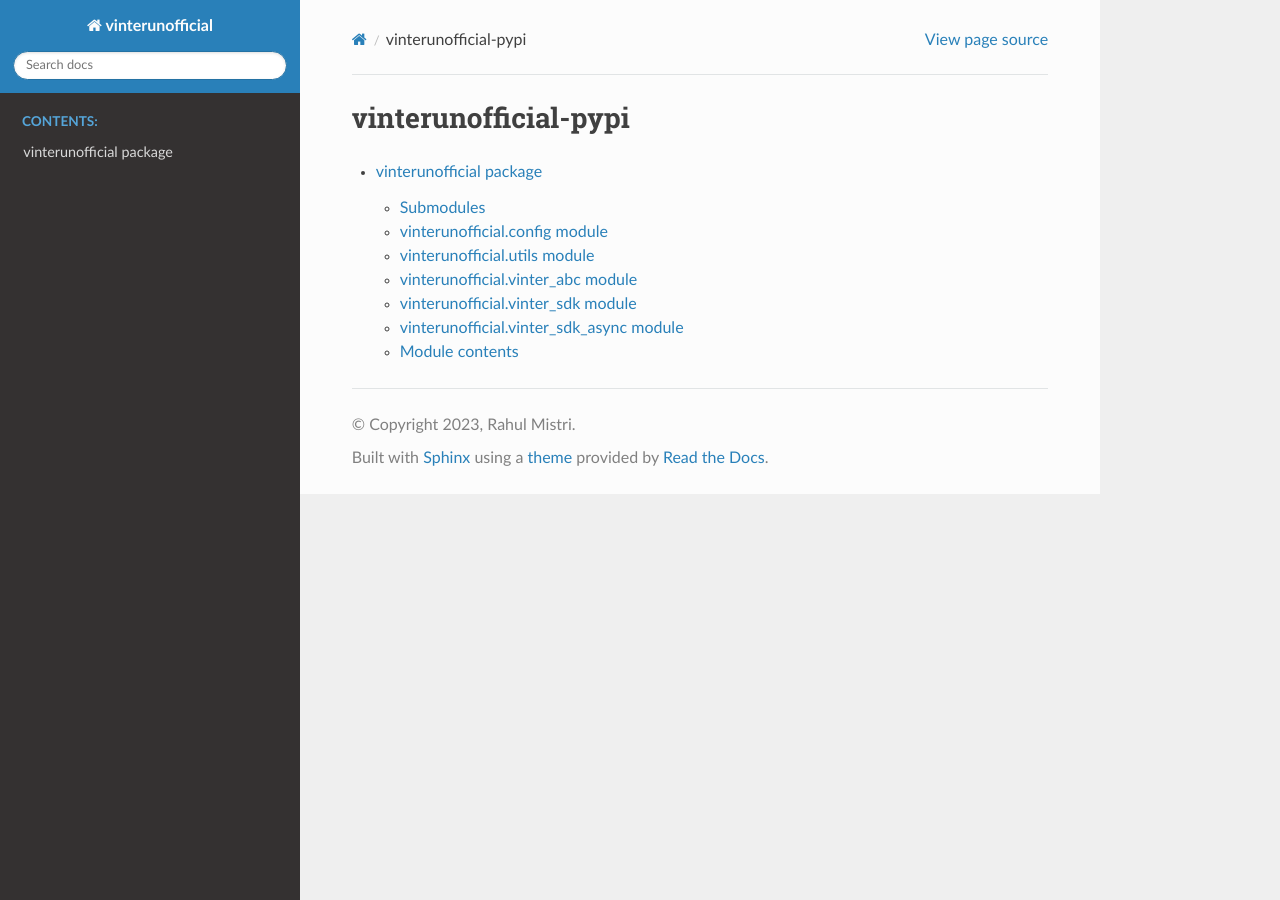
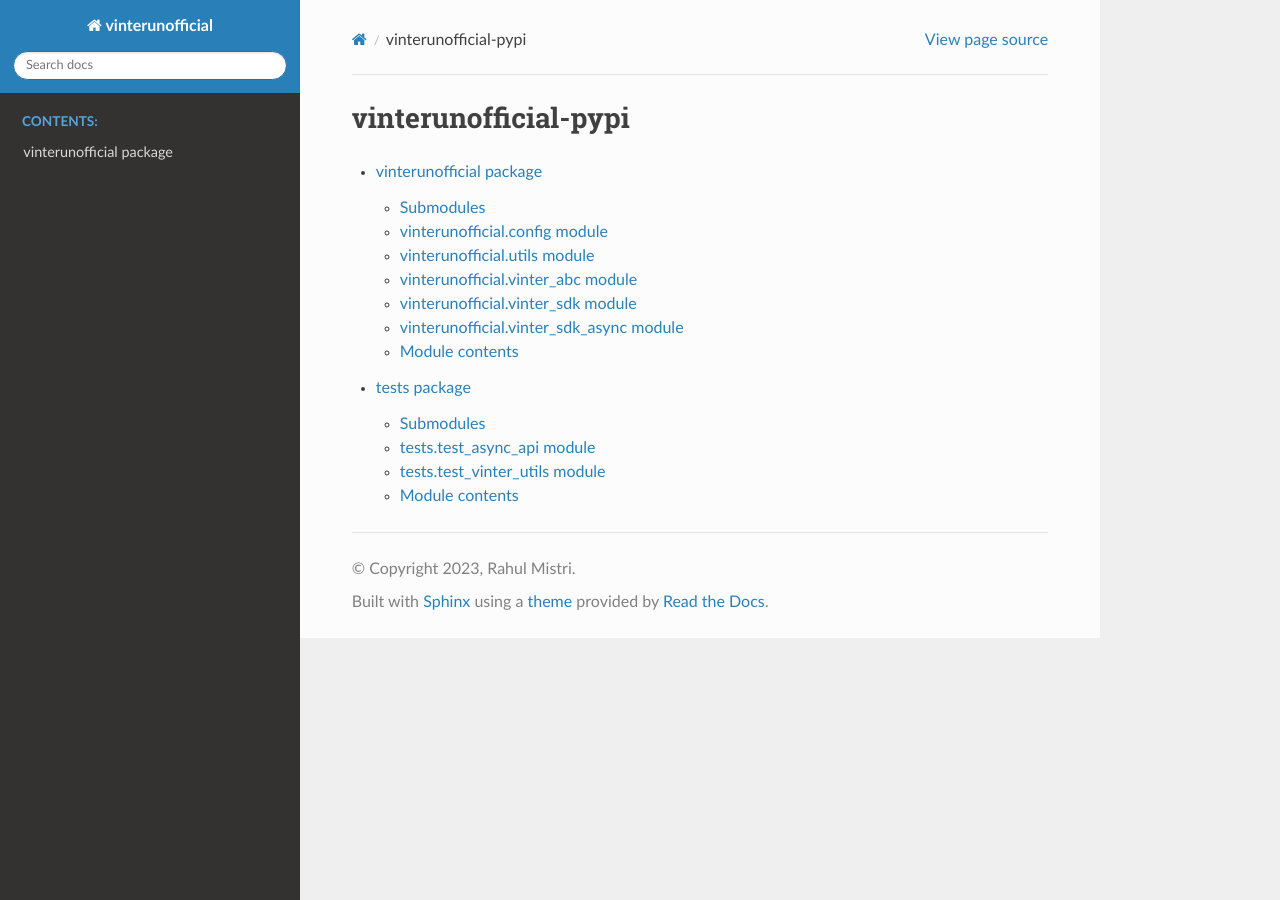
Before and after one commit to rahulmistri1997/vinterunofficial-pypi, a Sphinx documentation site: the page built from docs/source/modules.rst, in a window 1280 px wide. Built offline with Sphinx 7.4.7 and the Read the Docs theme 2.0.0, drawn with Linux system fonts in a browser that asks for light colours; pages that are not in the unit, such as notebooks, are missing from menus.

Commit message:
update: Docs to include tests

```diff
--- a/docs/source/modules.rst
+++ b/docs/source/modules.rst
@@ -6,3 +6,4 @@ vinterunofficial-pypi
 
    setup
    vinterunofficial
+   tests
--- /dev/null
+++ b/docs/source/tests.rst
@@ -0,0 +1,29 @@
+tests package
+=============
+
+Submodules
+----------
+
+tests.test\_async\_api module
+-----------------------------
+
+.. automodule:: tests.test_async_api
+   :members:
+   :undoc-members:
+   :show-inheritance:
+
+tests.test\_vinter\_utils module
+--------------------------------
+
+.. automodule:: tests.test_vinter_utils
+   :members:
+   :undoc-members:
+   :show-inheritance:
+
+Module contents
+---------------
+
+.. automodule:: tests
+   :members:
+   :undoc-members:
+   :show-inheritance:
```
